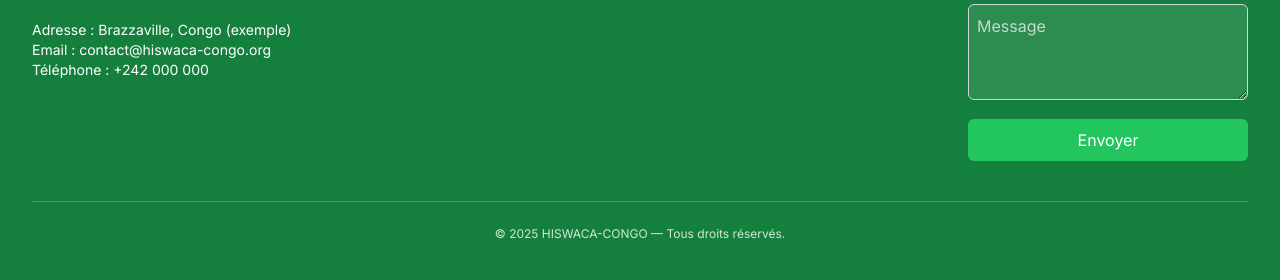
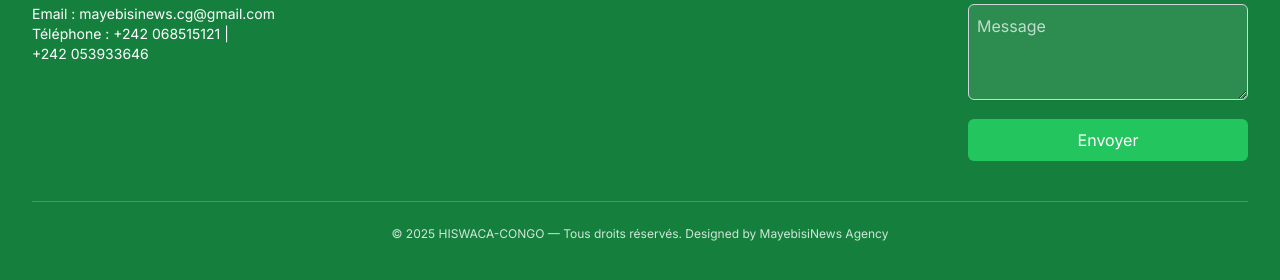
Before and after one commit to PotterFx/projet_site_cabinet_fin, a plain HTML site: page index.html in a window 1280 px wide. Shown: the part 4077-4357 px from the top of the page. Drawn offline with nearby package versions, Linux system fonts and the light colour scheme.

Commit message:
ajout du copyrighting

```diff
--- a/index.html
+++ b/index.html
@@ -816,13 +816,10 @@
         <p class="text-sm text-white mt-2">
           Bâtir un écosystème statistique solide, moderne et fiable.
         </p>
-        <p class="text-sm text-white mt-4">
-          Adresse : Brazzaville, Congo (exemple)
+        <p class="text-sm text-white">
+          Email : mayebisinews.cg@gmail.com
         </p>
-        <p class="text-sm text-white">
-          Email : contact@hiswaca-congo.org
-        </p>
-        <p class="text-sm text-white">Téléphone : +242 000 000</p>
+        <p class="text-sm text-white">Téléphone : +242 068515121 | <br> +242 053933646  </p>
       </div>
 
       <!-- Colonne 2 : Liens -->
@@ -926,7 +923,7 @@
 
     <!-- Copyright -->
     <div class="mt-10 text-center text-xs text-white/80 border-t border-white/20 pt-6">
-      © <span id="year"></span> HISWACA-CONGO — Tous droits réservés.
+      © <span id="year"></span> HISWACA-CONGO — Tous droits réservés. Designed by MayebisiNews Agency
     </div>
   </div>
 </footer>
```
